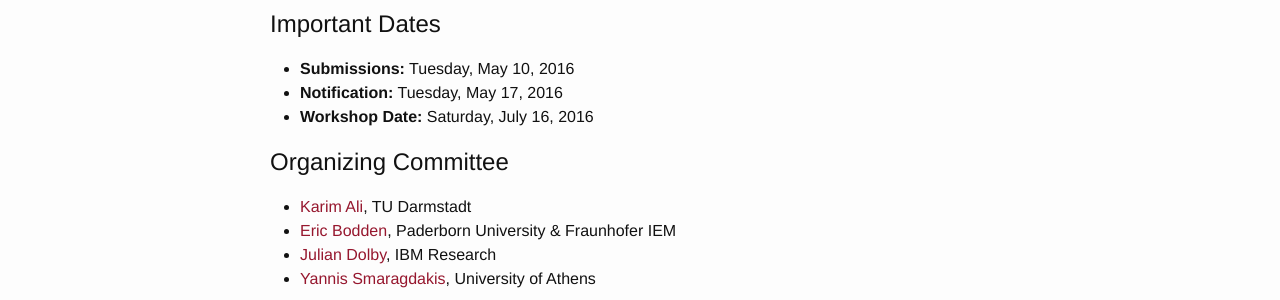
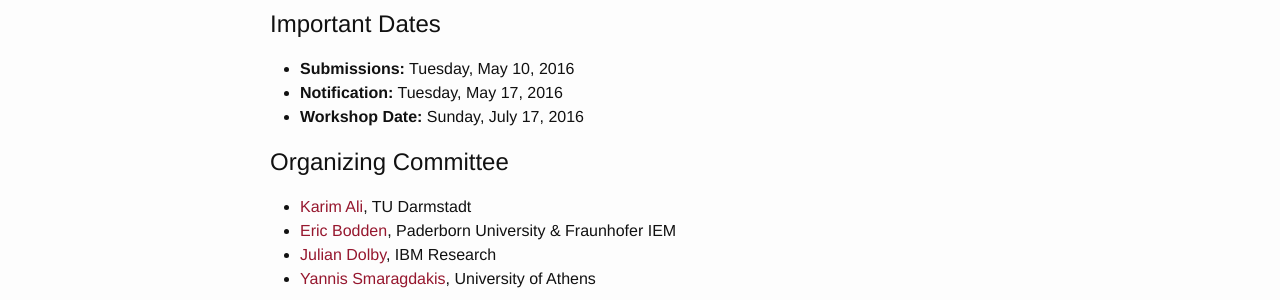
Before and after one commit to karimhamdanali/karimhamdanali.github.io, a Jekyll site: the page built from _posts/2016-03-14-decaf.md, in a window 1280 px wide. Shown: the part 746-1046 px from the top of the page. Built offline with Jekyll 4.4.1, drawn with Linux system fonts in a browser that asks for light colours.

Commit message:
updated DECAF's date to Sunday

```diff
--- a/_posts/2016-03-14-decaf.md
+++ b/_posts/2016-03-14-decaf.md
@@ -16,7 +16,7 @@
 # Important Dates #
 * **Submissions:**   Tuesday, May 10, 2016
 * **Notification:**  Tuesday, May 17, 2016
-* **Workshop Date:** Saturday, July 16, 2016
+* **Workshop Date:** Sunday, July 17, 2016
 
 # Organizing Committee #
 * <a href="http://karimali.ca" target="_blank">Karim Ali</a>, TU Darmstadt
```
